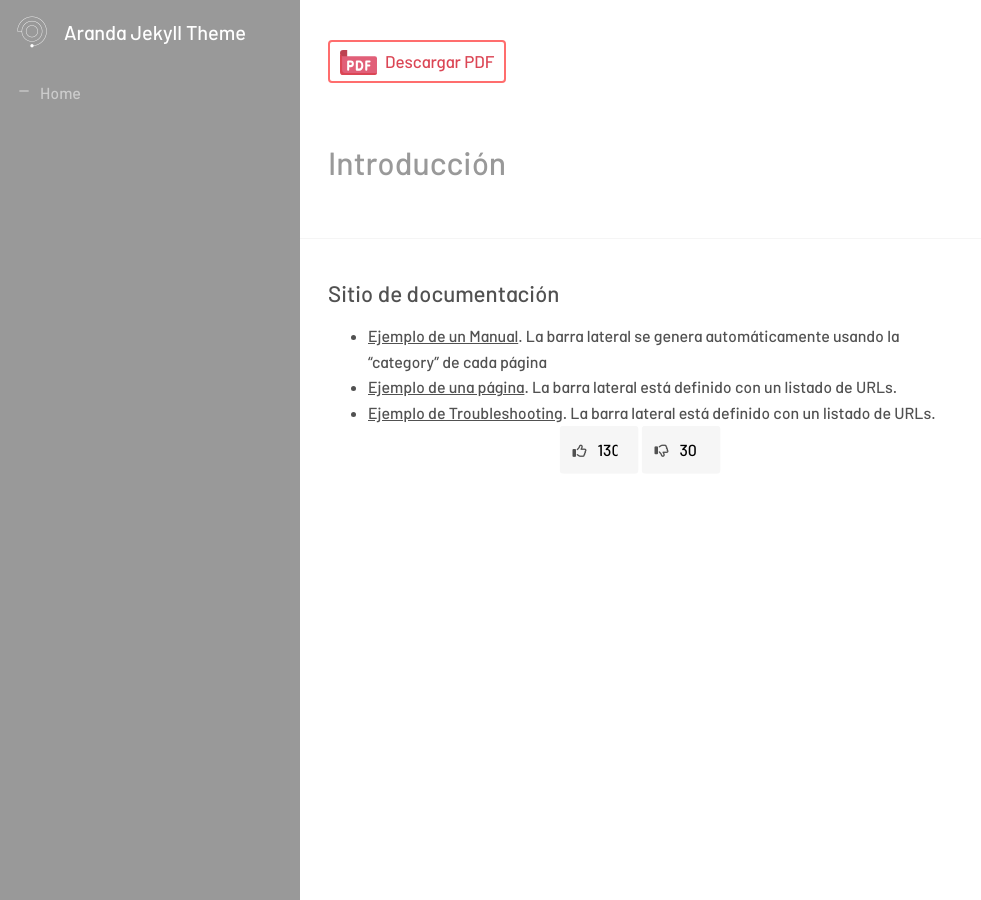
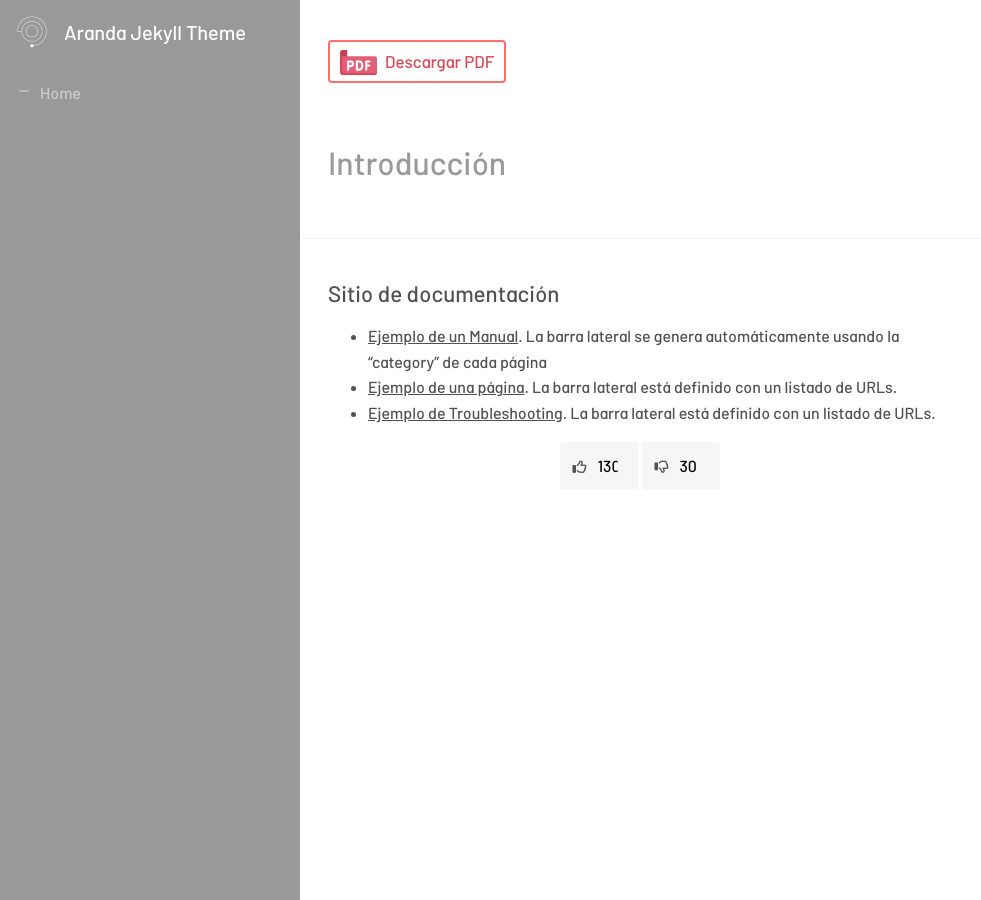
Before and after one commit to Nats85/Manuales-Aranda-Apis, a Jekyll site: the page built from index.md, in a window 1280 px wide. Shown: the whole page, without its empty margins (0-981 px from the left). Built offline with Jekyll 4.4.1, drawn with Linux system fonts in a browser that asks for light colours; nearby versions of some CDN libraries.

Commit message:
Update _vote-count.scss

```diff
--- a/_sass/base/_vote-count.scss
+++ b/_sass/base/_vote-count.scss
@@ -1,4 +1,16 @@
 *
+   section.vote_count {
+        display: block;
+        width: 100%;
+        position: relative;
+        border-radius: 0.2rem;
+        margin: 1.5rem 0;
+        box-sizing: border-box;
+        display: grid;
+        padding: 0 300px 0 312px;
+
+    }
+
     body{
         background-image: linear-gradient(to right, #accbee 0%, #e7f0fd 100%);
         width:100%;
```
Lines whose indentation alone changed are shown as unchanged.
